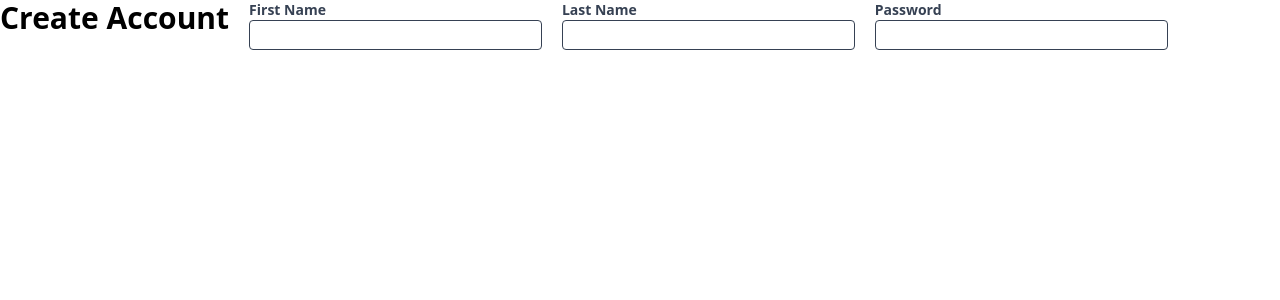
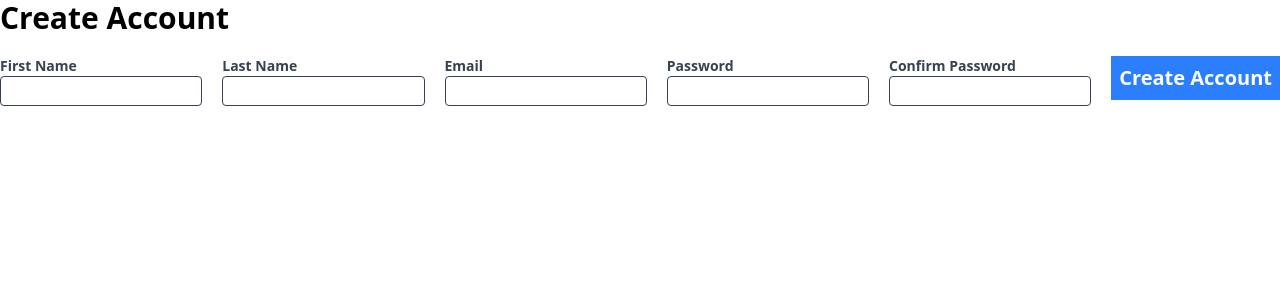
Before and after one commit to asloofdev/KingSha, a React (Vite) app in the folder frontend/: page /register in a window 1280 px wide. Shown: the top 300 px of the page. Built offline with nearby package versions, Linux system fonts and the light colour scheme.

Commit message:
f - error fixed , register form

```diff
--- a/frontend/src/pages/Register.tsx
+++ b/frontend/src/pages/Register.tsx
@@ -1,47 +1,93 @@
 import { useForm } from "react-hook-form";
 
 type RegisterFormData = {
-    firstName:string,
-    lastName:string,
-    email:string,
-    password:string,
-    confirmPassword:string
-}
+    firstName: string;
+    lastName: string;
+    email: string;
+    password: string;
+    confirmPassword: string;
+};
 
-const Register =  () =>{
+const Register = () => {
+    const { register, watch, handleSubmit } = useForm<RegisterFormData>();
+    const onSubmit = handleSubmit((data) => {
+        console.log(data);
+    });
 
-    const {register} = useForm <RegisterFormData>();
-
-    return(
-        <form action="" className="flex felx-col gap-5">
+    return (
+        <form className="flex flex-col gap-5" onSubmit={onSubmit}>
             <h2 className="text-3xl font-bold">
                 Create Account
             </h2>
-            <div className="flex flex-col md:flex-row gap-5 ">
+            <div className="flex flex-col md:flex-row gap-5">
                 <label className="text-gray-700 text-sm font-bold flex-1">
                     First Name
-                <input {...register("firstName",{required:"This field is required"})} className="border rounded w-full py-1 px-2 font-normal" />
+                    <input
+                        {...register("firstName", { required: "This field is required" })}
+                        className="border rounded w-full py-1 px-2 font-normal"
+                    />
                 </label>
 
-                <label className="text-gray-700 text-sm font-bold flex-1" >
+                <label className="text-gray-700 text-sm font-bold flex-1">
                     Last Name
-                    <input className="border rounded w-full py-1 px-2 font-normal" {...register("lastName",{required:"This field is required"})}/>
+                    <input
+                        className="border rounded w-full py-1 px-2 font-normal"
+                        {...register("lastName", { required: "This field is required" })}
+                    />
+                </label>
+
+                <label className="text-gray-700 text-sm font-bold flex-1">
+                    Email
+                    <input
+                        type="email"
+                        className="border rounded w-full py-1 px-2 font-normal"
+                        {...register("email", { required: "This field is required" })}
+                    />
                 </label>
 
                 <label className="text-gray-700 text-sm font-bold flex-1">
                     Password
-                    <input type="password" className="border rounded w-full py-1 px-2 font-normal"{...register("password",{required:"This field is required:",
-                        minLength:{
-                            value:6,
-                            message:"password must be atleat 6 characters"
-                        }
-                    })} />
+                    <input
+                        type="password"
+                        className="border rounded w-full py-1 px-2 font-normal"
+                        {...register("password", {
+                            required: "This field is required",
+                            minLength: {
+                                value: 6,
+                                message: "Password must be at least 6 characters"
+                            }
+                        })}
+                    />
                 </label>
 
-                <label className=""></label>
+                <label className="text-gray-700 text-sm font-bold flex-1">
+                    Confirm Password
+                    <input
+                        type="password"
+                        className="border rounded w-full py-1 px-2 font-normal"
+                        {...register("confirmPassword", {
+                            validate: (val: string) => {
+                                if (!val) {
+                                    return "This field is required";
+                                } else if (watch("password") !== val) {
+                                    return "Passwords do not match";
+                                }
+                            }
+                        })}
+                    />
+                </label>
+
+                <span>
+                    <button
+                        type="submit"
+                        className="bg-blue-500 text-white p-2 font-bold hover:bg-blue-400 text-xl"
+                    >
+                        Create Account
+                    </button>
+                </span>
             </div>
         </form>
-    )
-}
+    );
+};
 
 export default Register;
```
